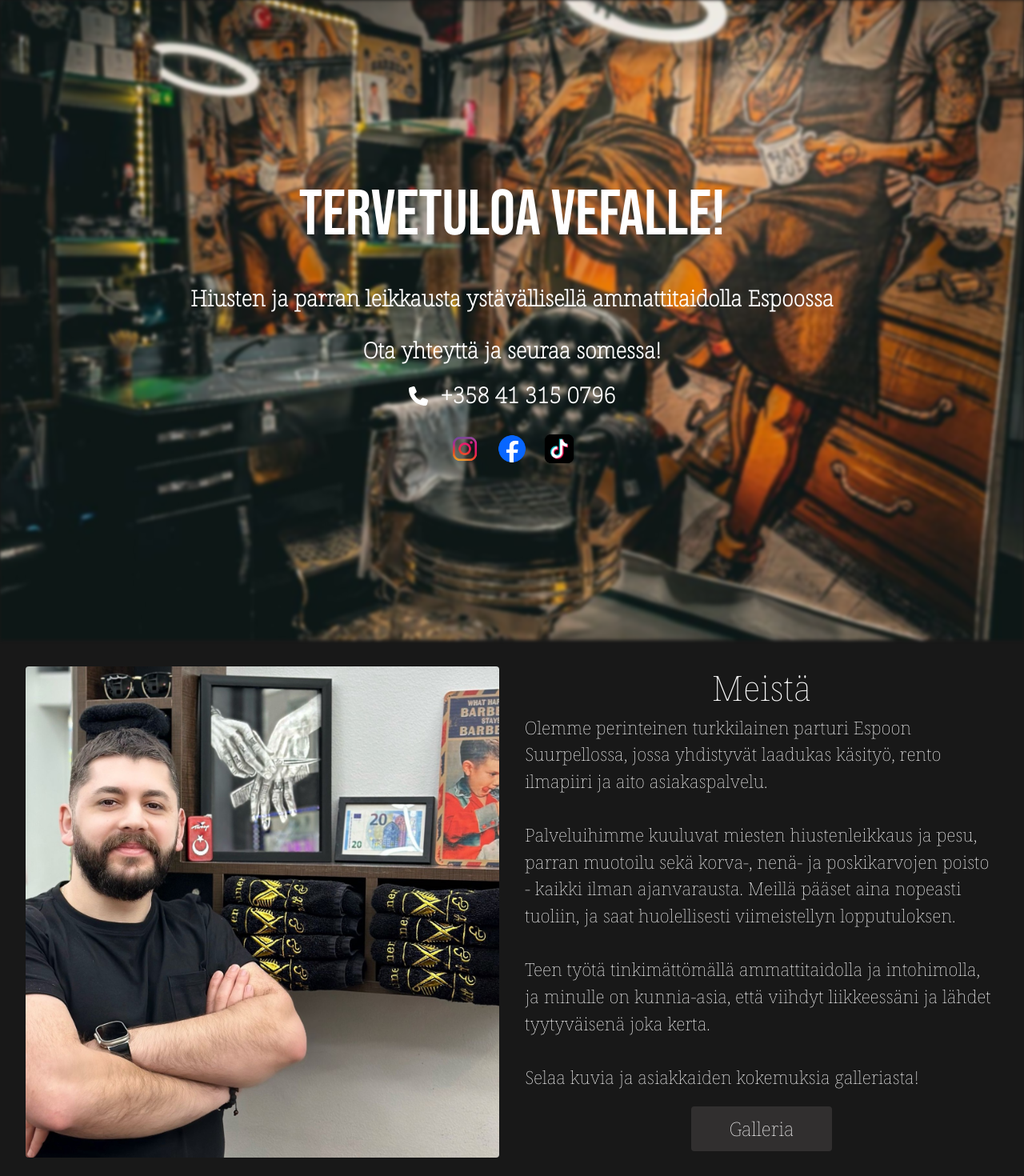
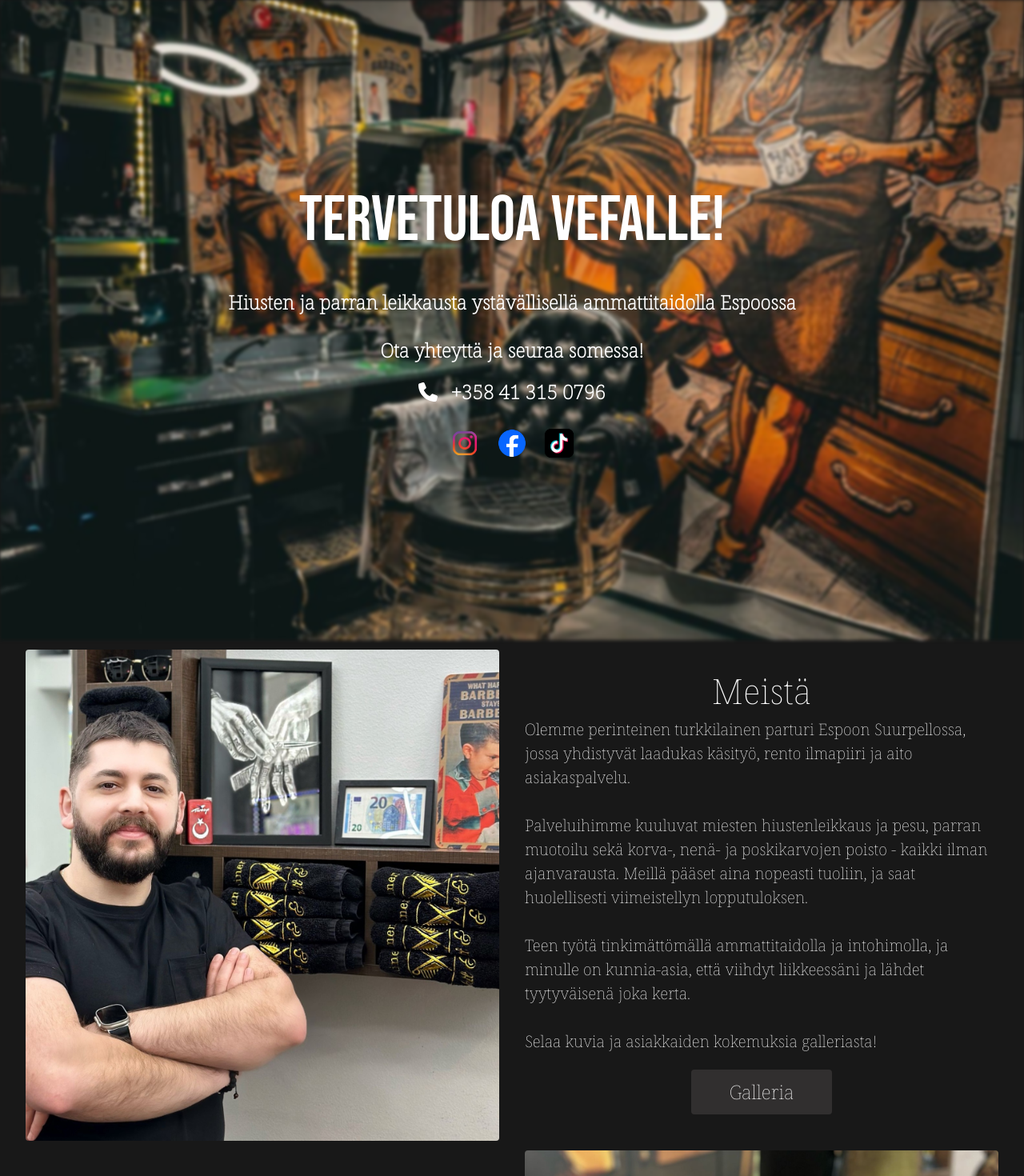
Before and after one commit to DanuPanu/ParturiVefa, a Next.js app: page / in a window 1280 px wide. Shown: the top 1470 px of the page at 80% size. Built offline with nearby package versions, Linux system fonts and the light colour scheme.

Commit message:
Typography changes

```diff
--- a/src/app/globals.css
+++ b/src/app/globals.css
@@ -108,12 +108,12 @@ body {
 
 .golden2 {
   color: white;
-  font-size: 1.4em;
+  font-size: 1.25em;
 }
 
 .goldenHero {
   color: white;
-  font-size: 1.7em;
+  font-size: 1.5em;
 }
 
 .golden3 {
```
